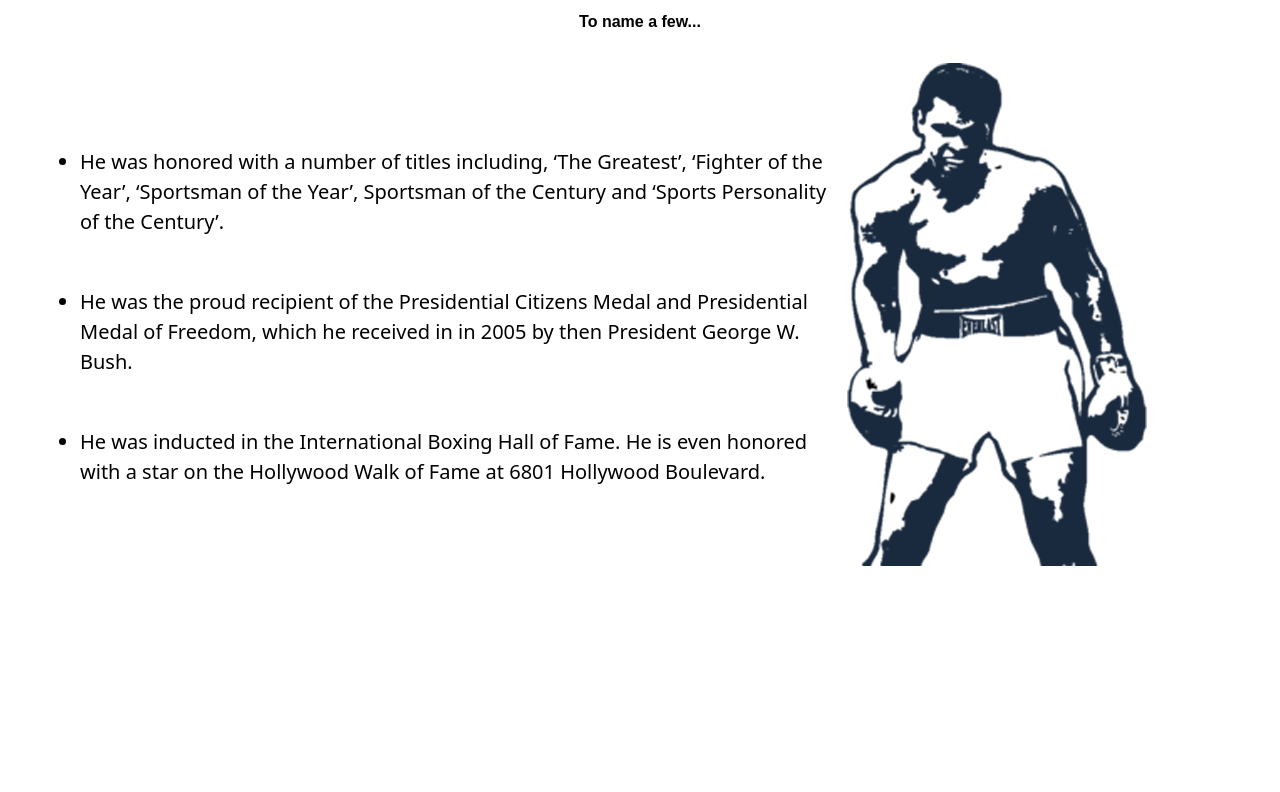
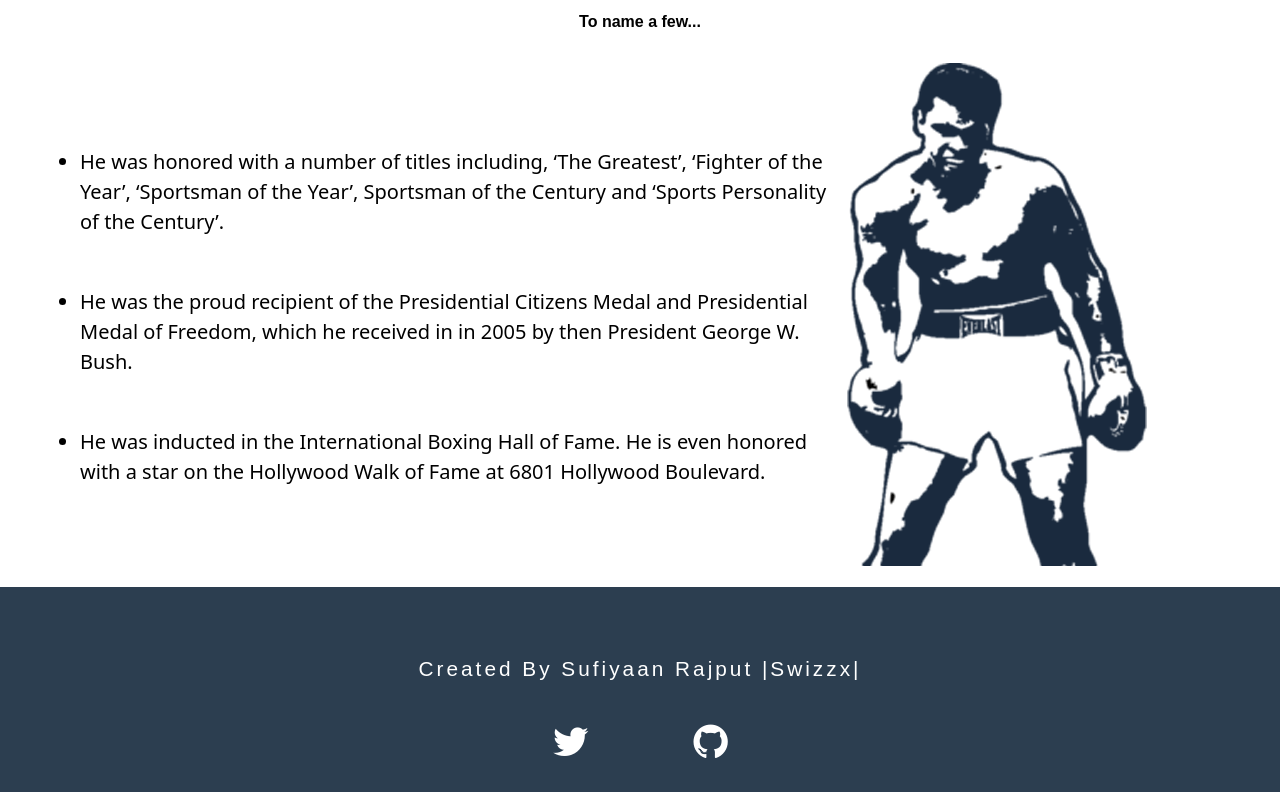
Before and after one commit to SufiyaanRajput/Tribute-Page, a plain HTML site: page index.html in a window 1280 px wide. Shown: the part 1417-2209 px from the top of the page. Before the commit the page ends 2004 px from the top, so only its background shows below. Drawn offline with Linux system fonts and the light colour scheme; a web font is replaced by a local one.

Commit message:
Added footer

```diff
--- a/index.html
+++ b/index.html
@@ -4,9 +4,11 @@
     <meta charset="utf-8">
     <title>Tribute Page - Muhammad Ali</title>
     <link href="https://fonts.googleapis.com/css?family=Source+Sans+Pro,Noto+Sans:700,Open+Sans:300" rel="stylesheet">
+    <link rel="stylesheet" href="https://maxcdn.bootstrapcdn.com/font-awesome/4.7.0/css/font-awesome.min.css">
     <link rel="stylesheet" href="style.css"</link>
   </head>
   <body>
+    <div id="wrapper">
       <header>
         <div id="header-wrapper">
           <div id="logo">
@@ -53,5 +55,16 @@
           </div>
         </div>
       </section>
+    </div>
+
+    <footer>
+      <div id="footer-container">
+        <p>Created By Sufiyaan Rajput |Swizzx|</p>
+        <div id="social-links">
+          <a href="https://twitter.com/iswizzx" target="_blank"><i class="fa fa-twitter" aria-hidden="true"></i></a>
+          <a href="https://github.com/swizzx/" target="_blank"><i class="fa fa-github" aria-hidden="true"></i></a>
+        </div>
+      </div>
+    </footer>
   </body>
 </html>
--- a/style.css
+++ b/style.css
@@ -1,4 +1,8 @@
 body {
+  margin: 0;
+}
+
+#wrapper {
   margin: 0 40px;
   font-family: 'Noto Sans', sans-serif;
 }
@@ -109,3 +113,22 @@ li {
 #awards-container div:nth-child(even) {
   align-self: center;
 }
+
+#footer-container {
+  padding: 30px 0;
+  background: #2c3e50;
+  text-align: center;
+  color: #ffffff;
+}
+
+#footer-container p {
+  padding: 20px 0;
+  font-size: 1.3em;
+  letter-spacing: 3px;
+}
+
+#social-links i {
+  color: #ffffff;
+  font-size: 40px;
+  padding: 0 50px;
+}
```
Lines whose indentation alone changed are shown as unchanged.
